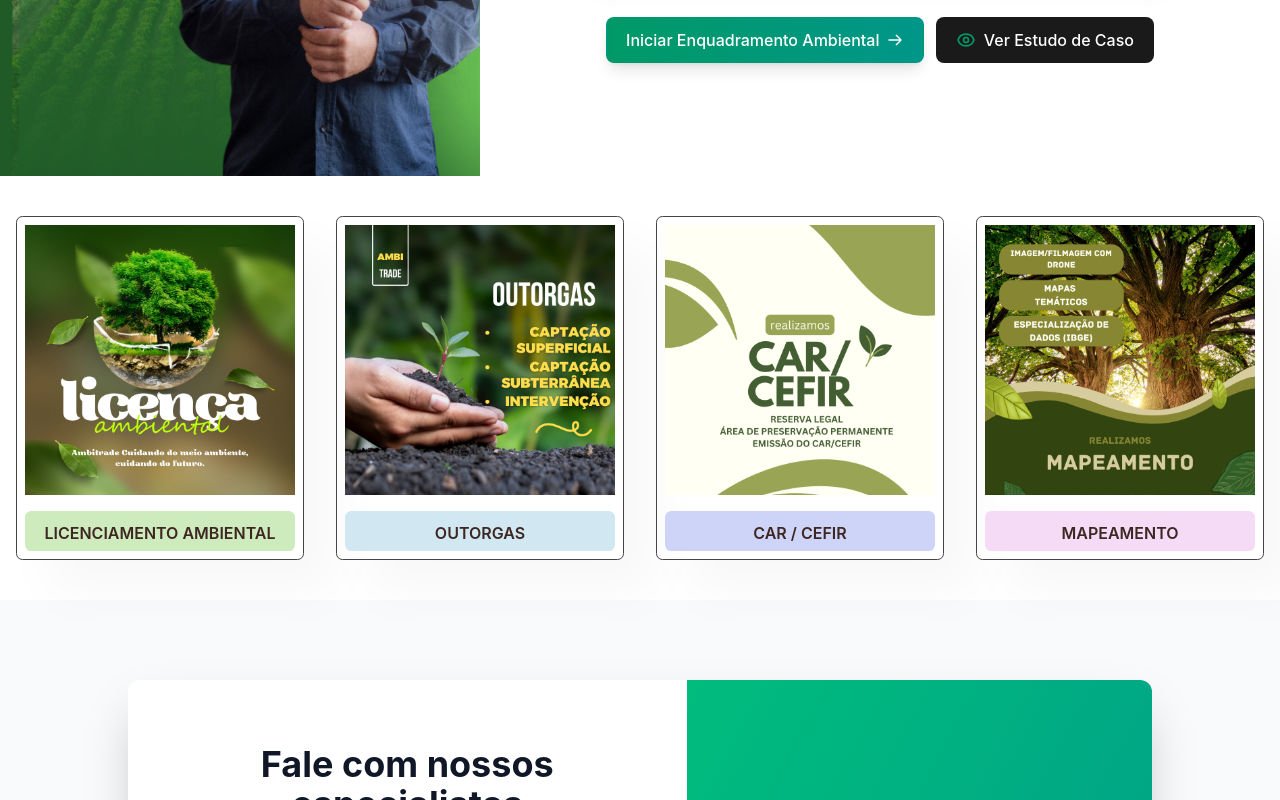
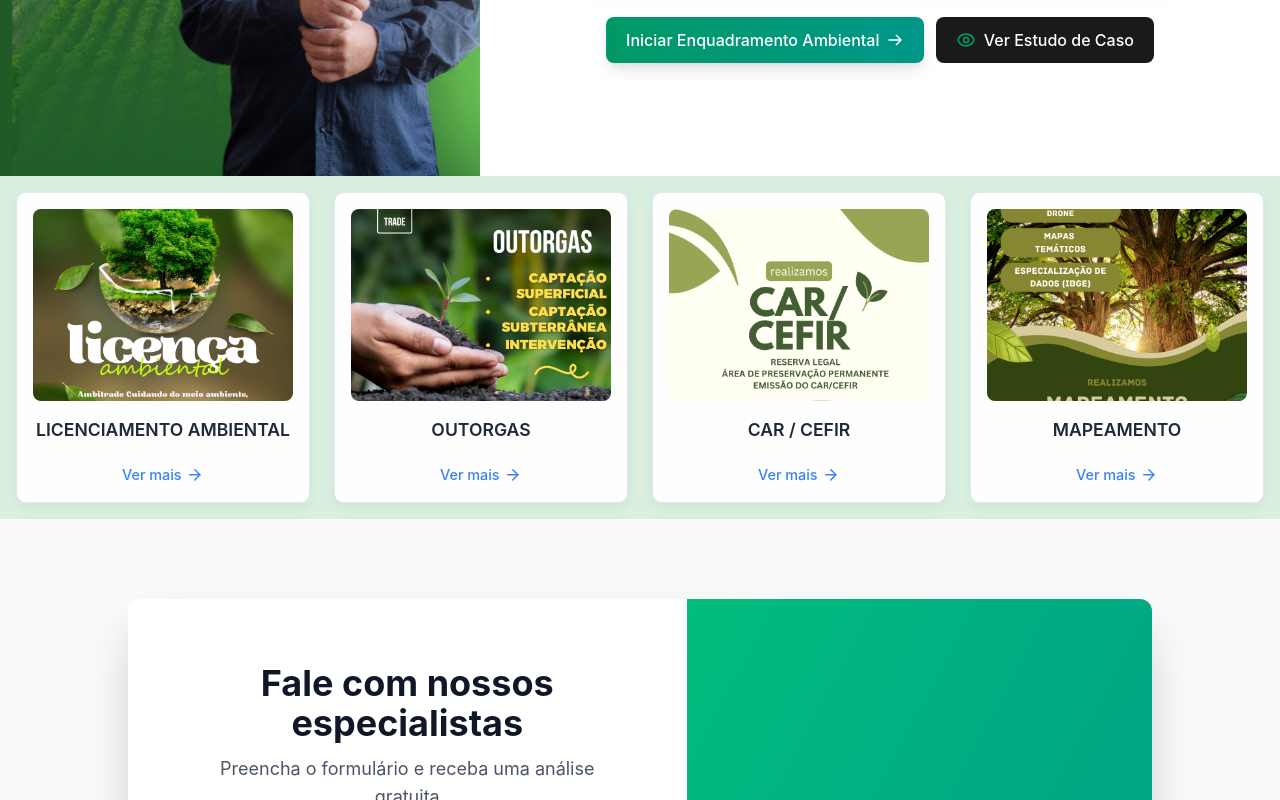
Before and after one commit to dev-celo/meio-ambiente, a React (Vite) app: page / in a window 1280 px wide. Shown: the part 632-1432 px from the top of the page. Built offline with nearby package versions, Linux system fonts and the light colour scheme.

Commit message:
updt: Atualizando estilo de features

```diff
--- a/src/Components/Feature/Feature.jsx
+++ b/src/Components/Feature/Feature.jsx
@@ -1,24 +1,30 @@
 /* eslint-disable react/prop-types */
 import './feature.css';
 import { useNavigate } from 'react-router-dom';
+import { FiArrowRight } from 'react-icons/fi'; // ícone de clique
 
 function Feature({ features }) {
     const navigate = useNavigate();
 
     return (
         <section id="feature" data-testid="feature" className="section-p1 p-4">
-            {
-                features.map((feature) => (
-                    <div
-                        key={feature.key}
-                        className="fe-box cursor-pointer transition duration-300 hover:scale-105"
-                        onClick={() => navigate(feature.route)}
-                    >
+            {features.map((feature) => (
+                <div
+                    key={feature.key}
+                    className={`fe-box cursor-pointer transition-transform duration-300`}
+                    onClick={() => navigate(feature.route)}
+                >
+                    <div className="fe-img-wrapper">
                         <img src={feature.imgSrc} alt={feature.altText} />
-                        <h6>{feature.altText}</h6>
                     </div>
-                ))
-            }
+                    <h6>{feature.altText}</h6>
+                    <p className="fe-description">{feature.description}</p>
+                    <div className="fe-more">
+                        <span>Ver mais</span>
+                        <FiArrowRight className="fe-arrow" />
+                    </div>
+                </div>
+            ))}
         </section>
     );
 }
--- a/src/Components/Feature/feature.css
+++ b/src/Components/Feature/feature.css
@@ -1,58 +1,94 @@
+/* feature.css */
+
 #feature {
   display: flex;
-  align-items: center;
+  flex-wrap: wrap;
   justify-content: space-between;
-  flex-wrap: wrap;
+  gap: 1.5rem;
+  background: #D9F0E1;
 }
 
 #feature .fe-box {
-  width: 18rem;
+  flex: 1 1 18rem;
+  background-color: #fefefe;
+  border-radius: 0.6rem;
+  border: 1px solid #e2e8f0;
+  padding: 1rem;
+  box-shadow: 0 4px 12px rgba(0,0,0,0.05);
   text-align: center;
-  padding: .5rem .5rem;
-  box-shadow: 2rem 2rem 3.4rem rgba(0, 0, 0, 0.03);
-  border: 1px solid var(--color-border);
-  border-radius: 0.4rem;
-  margin: 1.5rem 0;
+  transition: transform 0.3s ease, box-shadow 0.3s ease, background-color 0.3s ease;
+  display: flex;
+  flex-direction: column;
+  justify-content: space-between;
 }
 
 #feature .fe-box:hover {
-  box-shadow: 1rem 1rem 5.4rem rgba(70, 62, 221, 0.13);
+  transform: scale(1.05);
+  box-shadow: 0 10px 25px rgba(70, 62, 221, 0.15);
+  background-color: #f9fafb;
 }
 
-#feature .fe-box img {
+#feature .fe-img-wrapper {
   width: 100%;
+  height: 12rem;
+  overflow: hidden;
+  border-radius: 0.5rem;
   margin-bottom: 1rem;
 }
 
-#feature .fe-box h6 {
-  padding: 0.9rem 0.8rem 0.6rem 0.8rem;
-  line-height: 1;
-  border-radius: 0.4rem;
-  color: var(--background-navbar-color);
-  font-weight: 600;
-  background-color: var(--background-alternative-rose);
+#feature .fe-img-wrapper img {
+  width: 100%;
+  height: 100%;
+  object-fit: cover;
+  transition: transform 0.3s ease;
 }
 
-#feature .fe-box:nth-child(1) h6 {
-  background-color: #cdebbc;
+#feature .fe-box:hover .fe-img-wrapper img {
+  transform: scale(1.05);
 }
 
-#feature .fe-box:nth-child(2) h6 {
-  background-color: #d1e8f2;
+#feature .fe-box h6 {
+  font-size: 1.1rem;
+  font-weight: 600;
+  margin-bottom: 0.5rem;
+  color: #1f2937;
 }
 
-#feature .fe-box:nth-child(3) h6 {
-  background-color: #cdd4f8;
+#feature .fe-description {
+  font-size: 0.9rem;
+  color: #4b5563;
+  margin-bottom: 0.8rem;
+  line-height: 1.3;
 }
 
-#feature .fe-box:nth-child(4) h6 {
-  background-color: #f6dbf6;
+#feature .fe-more {
+  display: flex;
+  align-items: center;
+  justify-content: center;
+  gap: 0.3rem;
+  font-weight: 500;
+  color: #3b82f6;
+  font-size: 0.9rem;
+  transition: color 0.3s ease;
+}
+
+#feature .fe-more .fe-arrow {
+  font-size: 1.1rem;
+  transition: transform 0.3s ease;
+}
+
+#feature .fe-box:hover .fe-more {
+  color: #2563eb;
+}
+
+#feature .fe-box:hover .fe-arrow {
+  transform: translateX(3px);
 }
 
 @media screen and (max-width: 768px) {
-  #feature .fe-box h6 {
-    font-size: 2rem;
-    font-weight: 600;
+  #feature {
+    flex-direction: column;
+    gap: 1rem;
   }
 
   #feature .fe-box {
```
